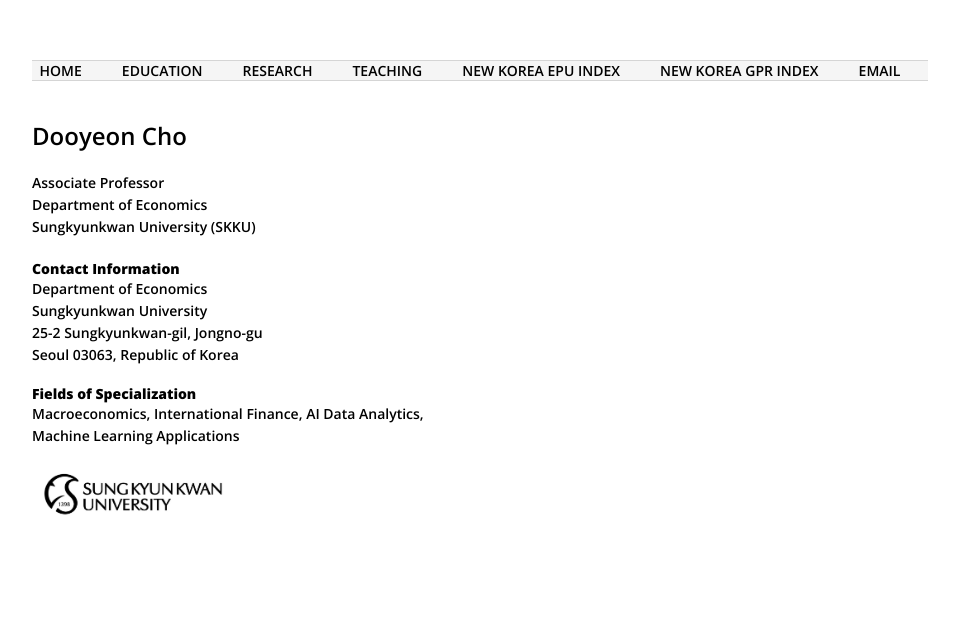
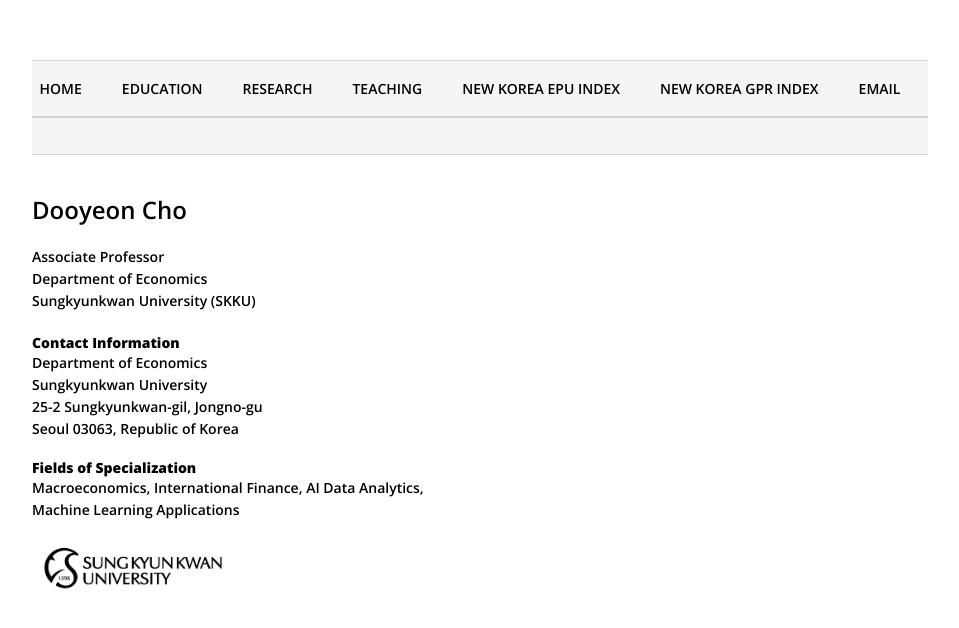
Before and after one commit to dooyeoncho/dooyeoncho.github.io, a Jekyll site: the page built from index.html, in a window 1280 px wide. Shown: the top 628 px of the page, without its empty margins (160-1119 px from the left). Built offline with Jekyll 4.4.1, drawn with Linux system fonts in a browser that asks for light colours.

Commit message:
Update default.html

```diff
--- a/_layouts/default.html
+++ b/_layouts/default.html
@@ -5,38 +5,44 @@
 <link href="https://fonts.googleapis.com/css2?family=Open+Sans:wght@600;800&display=swap" rel="stylesheet">
 
 <style>
-/* Base menu styles */
+/* ===== FOOTER BAR (controls gray area + lines) ===== */
+footer {
+  background-color: #f5f5f5;          /* gray bar */
+  padding: 18px 0;                    /* ✅ THIS controls bar height */
+  border-top: 1px solid #d0d0d0;      /* top horizontal line */
+  border-bottom: 1px solid #d0d0d0;   /* bottom horizontal line */
+  margin: 0;
+}
+
+/* ===== MENU LAYOUT ===== */
 footer ul {
   list-style: none;
-  padding: 0;
   margin: 0 auto;
+  padding: 0;                         /* IMPORTANT: no padding here */
   display: flex;
-  flex-wrap: nowrap;           /* stay on one line */
-  justify-content: center;     /* center all items */
-  gap: 10px 20px;              /* space between items */
-  background-color: #f5f5f5;   /* optional background */
-  padding: 15px 0;
-  max-width: 100%;             /* no overflow */
+  flex-wrap: nowrap;                 /* one line only */
+  justify-content: center;
+  gap: 20px;                         /* space between menu items */
+  max-width: 100%;
   box-sizing: border-box;
 }
 
-/* List items */
+/* ===== MENU ITEMS ===== */
 footer ul li {
   margin: 0;
 }
 
-/* Link styles */
+/* ===== MENU LINKS ===== */
 footer ul li a {
   font-family: 'Open Sans', sans-serif;
   font-size: 14px;
   font-weight: 600;
   color: black;
   text-decoration: none;
-  white-space: nowrap;         /* prevent text breaking */
+  white-space: nowrap;               /* prevent wrapping */
   display: inline-block;
 }
 
-/* Hover effect */
 footer ul li a:hover {
   text-decoration: underline;
 }
```
